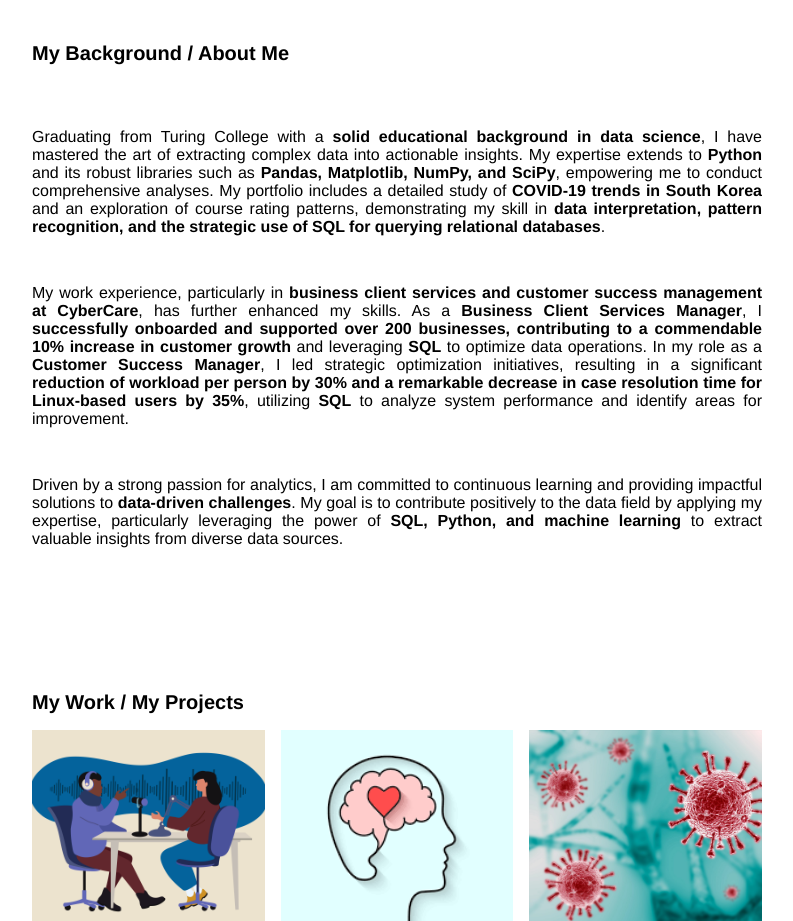
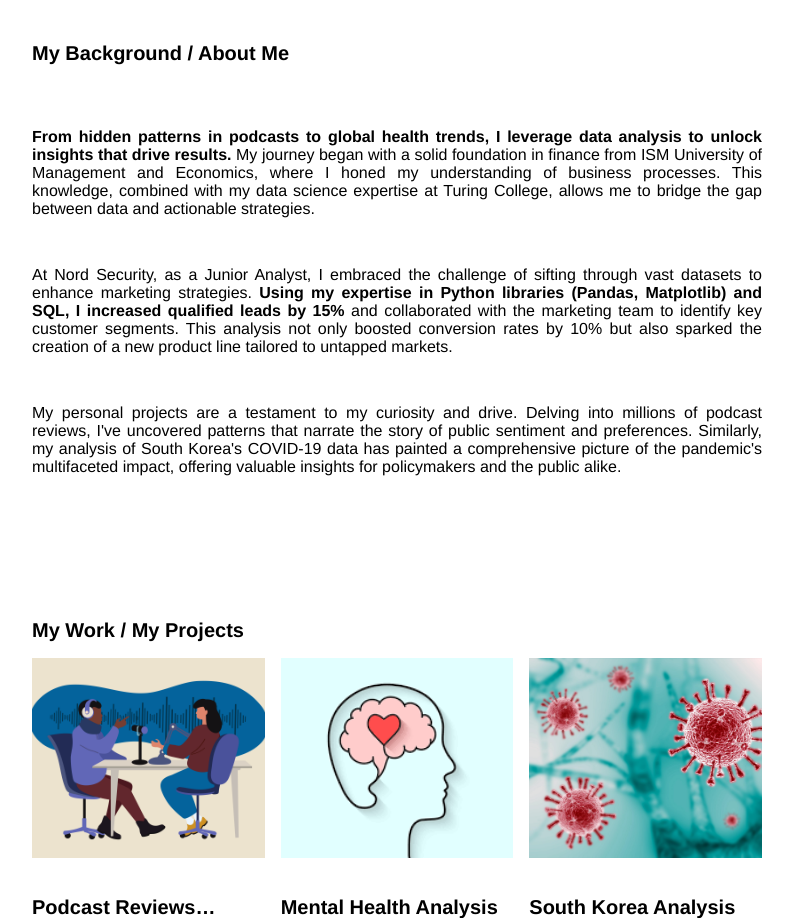
Before and after one commit to vytautas-bunevicius/portfolio-website, a plain HTML site: page index.html in a window 1280 px wide. Shown: the part 880-1801 px from the top of the page, without its empty margins (243-1036 px from the left). Drawn offline with Linux system fonts and the light colour scheme.

Commit message:
About section changes

```diff
--- a/index.html
+++ b/index.html
@@ -112,7 +112,7 @@
       <!-- ABOUT SECTION -->
       <!--
 
-        - I can hange the subheader-text to whatever header you want
+        - I can change the subheader-text to whatever header you want
         - Add paragraphs using the <div class="body-text"></div> elements in the "about-section-content"
       -->
       <!-- TOOLS / STACK SECTION -->
@@ -133,9 +133,9 @@
       <div id="about-section">
         <span class="subheader-text">My Background / About Me</span>
         <div class="about-section-content">
-<div class="body-text">Graduating from Turing College with a <strong>solid educational background in data science</strong>, I have mastered the art of extracting complex data into actionable insights. My expertise extends to <strong>Python</strong> and its robust libraries such as <strong>Pandas, Matplotlib, NumPy, and SciPy</strong>, empowering me to conduct comprehensive analyses. My portfolio includes a detailed study of <strong>COVID-19 trends in South Korea</strong> and an exploration of course rating patterns, demonstrating my skill in <strong>data interpretation, pattern recognition, and the strategic use of SQL for querying relational databases</strong>.</div>
-<div class="body-text">My work experience, particularly in <strong>business client services and customer success management at CyberCare</strong>, has further enhanced my skills. As a <strong>Business Client Services Manager</strong>, I <strong>successfully onboarded and supported over 200 businesses, contributing to a commendable 10% increase in customer growth</strong> and leveraging <strong>SQL</strong> to optimize data operations. In my role as a <strong>Customer Success Manager</strong>, I led strategic optimization initiatives, resulting in a significant <strong>reduction of workload per person by 30% and a remarkable decrease in case resolution time for Linux-based users by 35%</strong>, utilizing <strong>SQL</strong> to analyze system performance and identify areas for improvement.</div>
-<div class="body-text">Driven by a strong passion for analytics, I am committed to continuous learning and providing impactful solutions to <strong>data-driven challenges</strong>. My goal is to contribute positively to the data field by applying my expertise, particularly leveraging the power of <strong>SQL, Python, and machine learning</strong> to extract valuable insights from diverse data sources.</div>
+<div class="body-text"><strong>From hidden patterns in podcasts to global health trends, I leverage data analysis to unlock insights that drive results.</strong> My journey began with a solid foundation in finance from ISM University of Management and Economics, where I honed my understanding of business processes. This knowledge, combined with my data science expertise at Turing College, allows me to bridge the gap between data and actionable strategies.</div>
+<div class="body-text">At Nord Security, as a Junior Analyst, I embraced the challenge of sifting through vast datasets to enhance marketing strategies. <strong>Using my expertise in Python libraries (Pandas, Matplotlib) and SQL, I increased qualified leads by 15%</strong> and collaborated with the marketing team to identify key customer segments. This analysis not only boosted conversion rates by 10% but also sparked the creation of a new product line tailored to untapped markets.</div>
+<div class="body-text">My personal projects are a testament to my curiosity and drive. Delving into millions of podcast reviews, I've uncovered patterns that narrate the story of public sentiment and preferences. Similarly, my analysis of South Korea's COVID-19 data has painted a comprehensive picture of the pandemic's multifaceted impact, offering valuable insights for policymakers and the public alike.</div>
 
         </div>
       </div>
@@ -268,5 +268,5 @@
       </a>
     </div>
 
-	</body>
+</body>
 </html>
```
Also changed, not shown: 1 other file.
